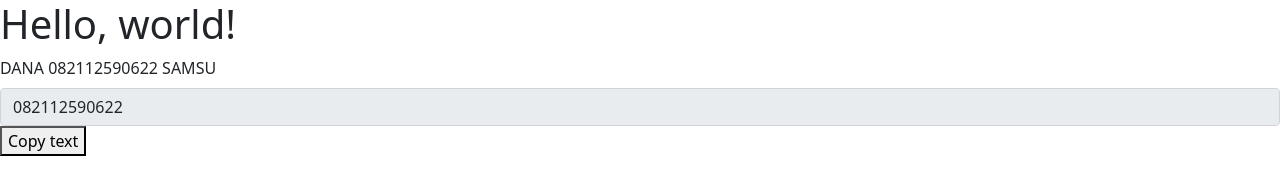
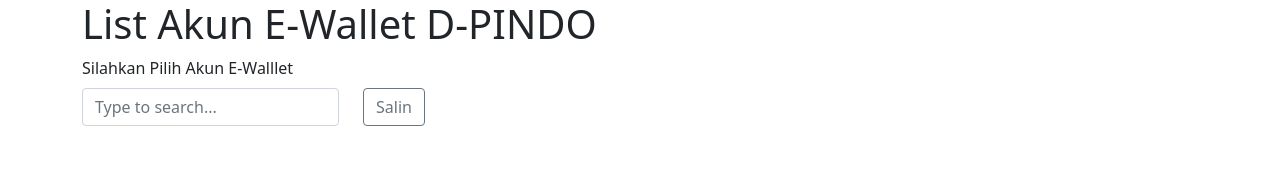
Before and after one commit to samsuacu/samsuacu.github.io, a plain HTML site: page index.html in a window 1280 px wide. Drawn offline with nearby package versions, Linux system fonts and the light colour scheme.

Commit message:
Update index.html

```diff
--- a/index.html
+++ b/index.html
@@ -11,10 +11,31 @@
     <title>Hello, world!</title>
   </head>
   <body>
-    <h1>Hello, world!</h1>
-<label for="myInput" class="form-label">DANA 082112590622 SAMSU</label>
-<input id="myInput" class="form-control" type="text" value="082112590622" aria-label="readonly input example" readonly>
-<button onclick="myFunction()">Copy text</button>
+
+  <div class="container">
+    <h1>List Akun E-Wallet D-PINDO</h1>
+
+    <label for="myInput" class="form-label">Silahkan Pilih Akun E-Walllet</label>
+    <div class="mb-3 row">
+      <div class="col-auto">
+        <input class="form-control" list="datalistOptions" id="myInput" placeholder="Type to search...">
+        <datalist id="datalistOptions">
+          <option value="082112590622">SAMSU</option>
+          <option value="083895944234">MUHLIS</option>
+          <option value="08815787468">WULAN SARI</option>
+          <option value="083151495461">AYANI</option>
+          <option value="088906244234">AFIYAH</option>
+          <option value="083877182121">M. MUHTAR</option>
+          <option value="083811581787">ROBI GUNAWAN</option>
+        </datalist>
+      </div>
+
+      <div class="col-auto">
+        <button class="btn btn-outline-secondary" type="button" id="button-addon2" onclick="myFunction()">Salin</button>
+      </div>
+    </div>
+
+  </div>
 
   <script>
   function myFunction() {
```
Lines whose indentation alone changed are shown as unchanged.
